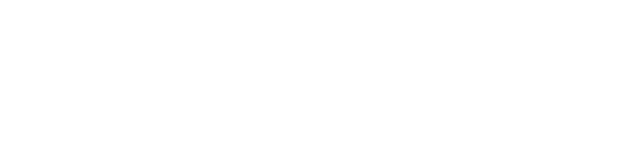
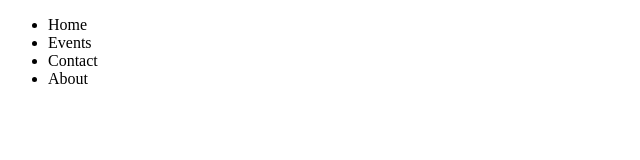
Before and after one commit to aryan2310-pixel/delete-later, a plain HTML site: page index.html in a window 1280 px wide. Shown: the whole page, without its empty margins (0-640 px from the left). Drawn offline with Linux system fonts and the light colour scheme.

Commit message:
added navbar html

```diff
--- a/index.html
+++ b/index.html
@@ -6,6 +6,15 @@
     <title>Document</title>
 </head>
 <body>
-
+    <header>
+        <nav>
+            <ul>
+                <li>Home</li>
+                <li>Events</li>
+                <li>Contact</li>
+                <li>About</li>
+            </ul>
+        </nav>
+    </header>
 </body>
 </html>
```
